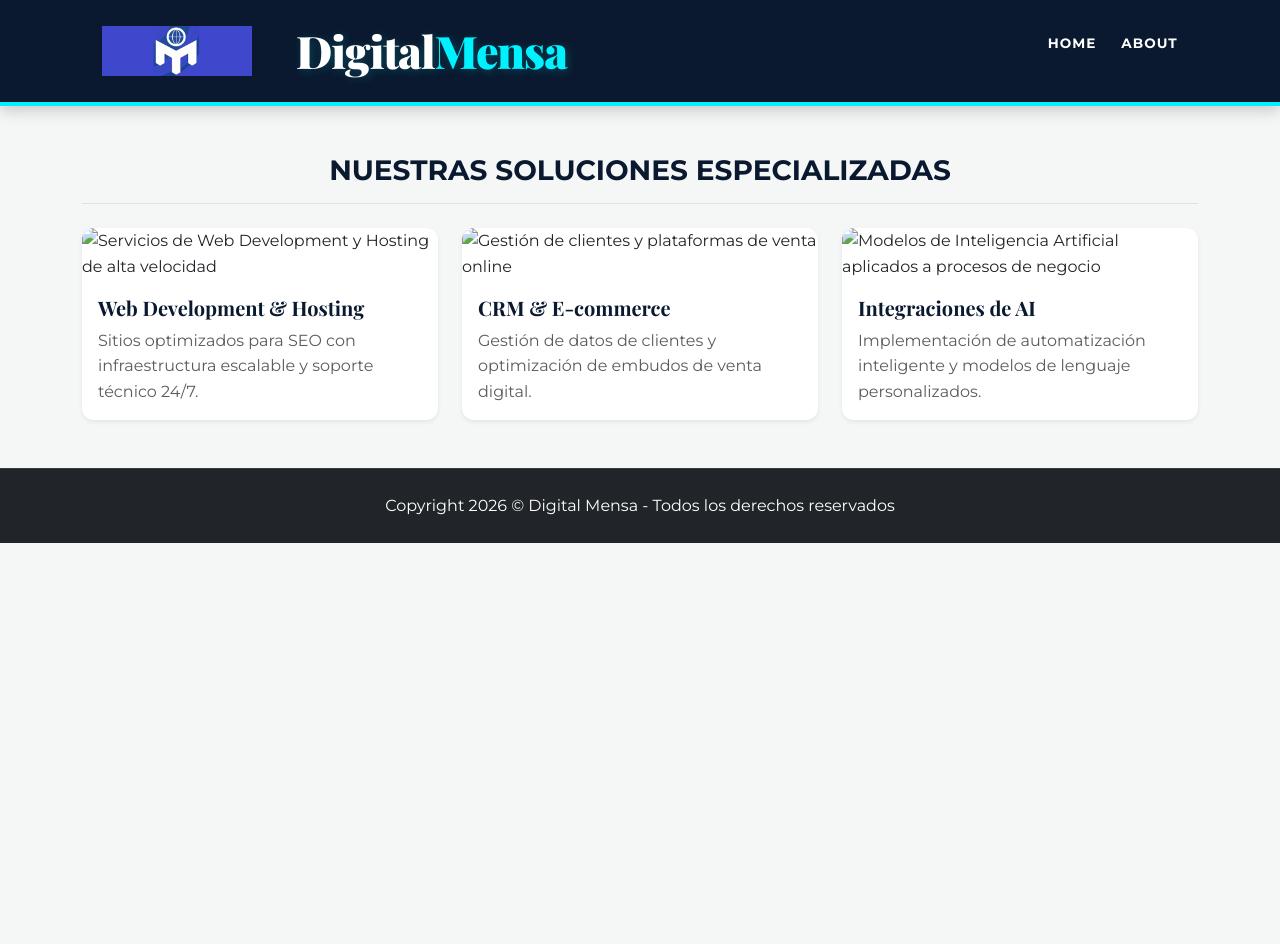
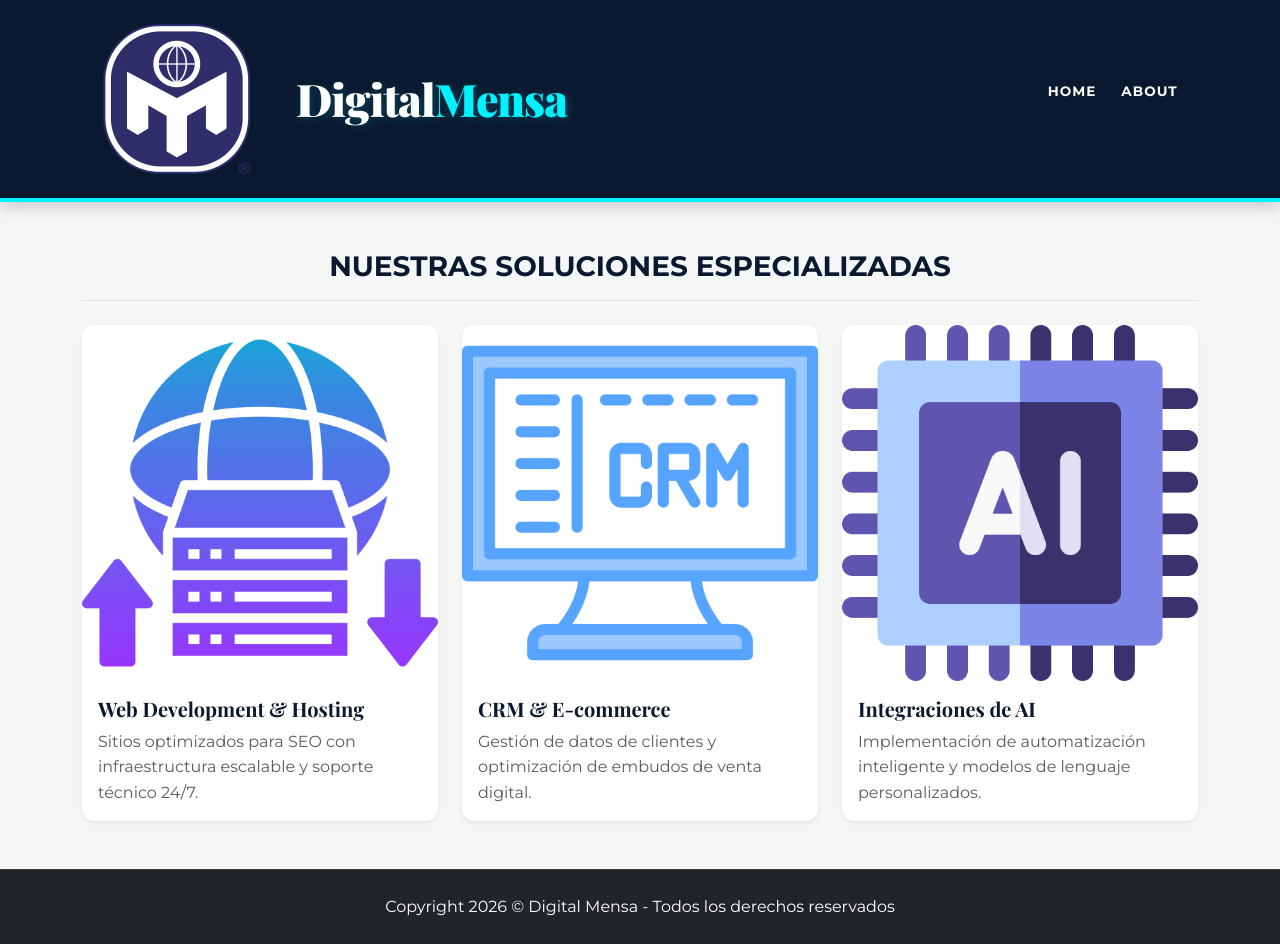
Before and after one commit to Agustino27/mi-portafolio, a plain HTML site: page pages/services.html in a window 1280 px wide. Before the commit the page ends 800 px from the top, so only its background shows below. Drawn offline with nearby package versions, Linux system fonts and the light colour scheme.

Commit message:
Actualizacion de Logo, y de imagenes en seccion SErvices y About

```diff
--- a/pages/services.html
+++ b/pages/services.html
@@ -12,7 +12,7 @@
 <body>
 
     <header class="header-flex">
-        <img src="../img/logo-azul.jpg.png" alt="Logo corporativo de DigitalMensa" class="logo" style="max-width: 150px;">
+        <img src="../img/Il vero logo. Mensa.png" alt="Logo corporativo de DigitalMensa" class="logo" style="max-width: 150px;">
         <h1 id="DM">Digital<span>Mensa</span></h1>
         <h2>Servicios Profesionales</h2>
         <nav>
@@ -32,7 +32,7 @@
             <div class="row g-4">
                 <article class="col-md-4">
                     <div class="card h-100 shadow-sm border-0">
-                        <img src="../img/web-dev.jpg" class="card-img-top" alt="Servicios de Web Development y Hosting de alta velocidad">
+                        <img src="../img/WEB DEV & HOST.png" class="card-img-top" alt="Servicios de Web Development y Hosting de alta velocidad">
                         <div class="card-body">
                             <h5 class="card-title fw-bold">Web Development & Hosting</h5>
                             <p class="card-text text-muted">Sitios optimizados para SEO con infraestructura escalable y soporte técnico 24/7.</p>
@@ -42,7 +42,7 @@
 
                 <article class="col-md-4">
                     <div class="card h-100 shadow-sm border-0">
-                        <img src="../img/crm-ecommerce.jpg" class="card-img-top" alt="Gestión de clientes y plataformas de venta online">
+                        <img src="../img/CRM & ECOMM.png" class="card-img-top" alt="Gestión de clientes y plataformas de venta online">
                         <div class="card-body">
                             <h5 class="card-title fw-bold">CRM & E-commerce</h5>
                             <p class="card-text text-muted">Gestión de datos de clientes y optimización de embudos de venta digital.</p>
@@ -52,7 +52,7 @@
 
                 <article class="col-md-4">
                     <div class="card h-100 shadow-sm border-0">
-                        <img src="../img/ai-solutions.jpg" class="card-img-top" alt="Modelos de Inteligencia Artificial aplicados a procesos de negocio">
+                        <img src="../img/AI VERO.png" class="card-img-top" alt="Modelos de Inteligencia Artificial aplicados a procesos de negocio">
                         <div class="card-body">
                             <h5 class="card-title fw-bold">Integraciones de AI</h5>
                             <p class="card-text text-muted">Implementación de automatización inteligente y modelos de lenguaje personalizados.</p>
```
Also changed, not shown: index.html (+1 -1 lines), pages/about.html (+2 -2 lines).
